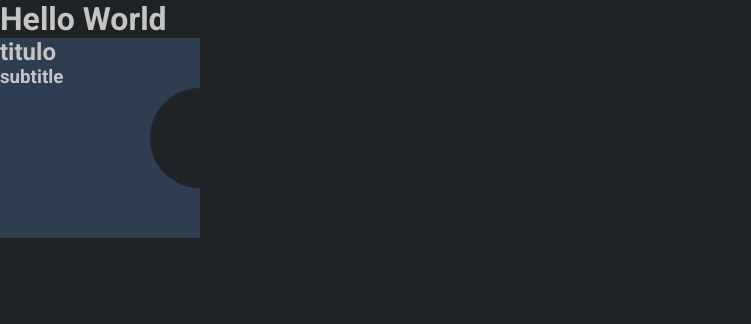
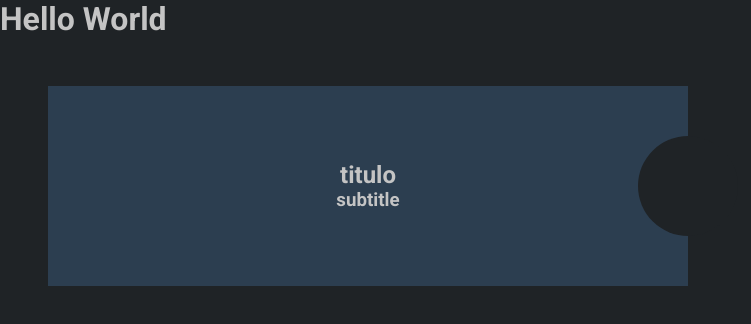
Before and after one commit to githiago-f/digital-wallet, a React (Create React App) app: page / in a window 1280 px wide. Shown: the top 324 px of the page, without its empty margins (0-751 px from the left). Built offline with nearby package versions, Linux system fonts and the light colour scheme.

Commit message:
text now centralized at card component

```diff
--- a/src/components/Card/styles.scss
+++ b/src/components/Card/styles.scss
@@ -1,13 +1,17 @@
 .card {
-    width: 200px;
-    height: 50px;
+    width: 50%;
+    margin: 3rem;
     background-color: var(--secondary-dark);
 
+    display: flex;
+    flex-direction: column;
+    justify-content: center;
+    align-items: center;
+
     & {
+        height: 200px;
         position: relative;
         background: #2c3e50;
-        height: 200px;
-    }
 
         &::before {
             position: absolute;
@@ -23,3 +27,4 @@
             bottom: 0px;
         }
     }
+}
```
Lines whose indentation alone changed are shown as unchanged.
